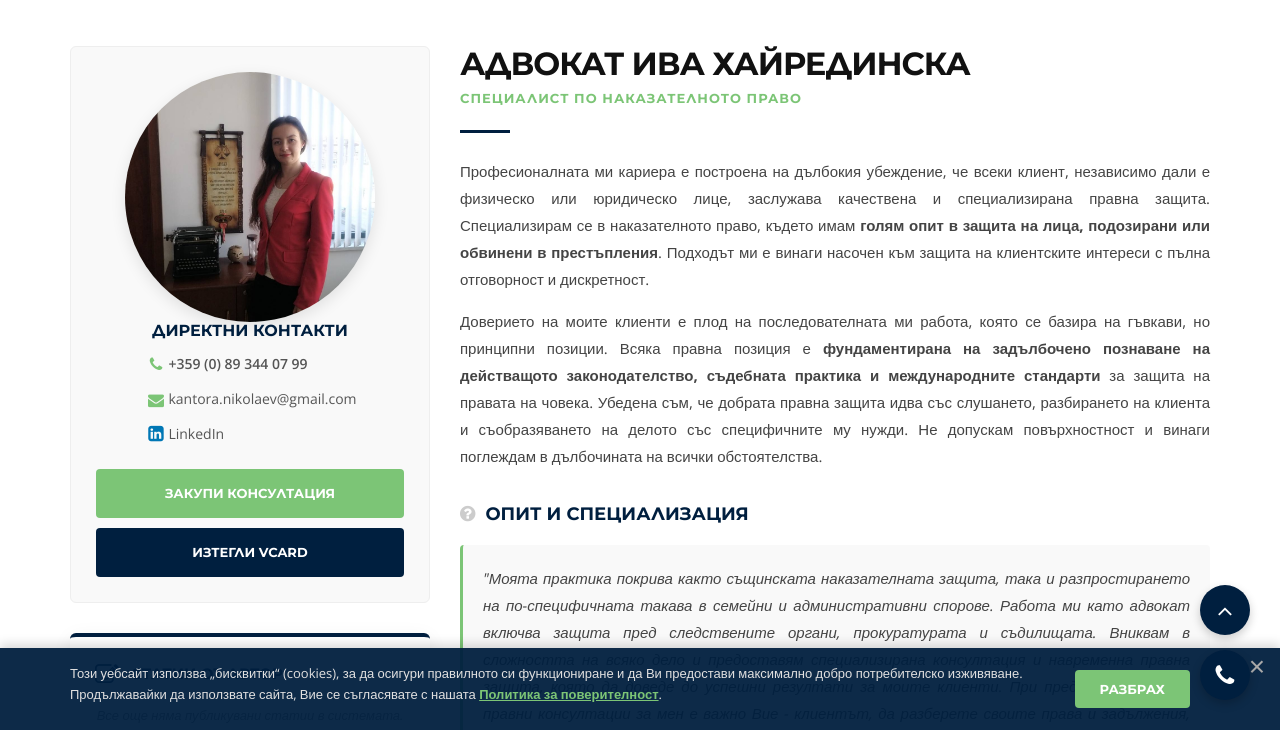
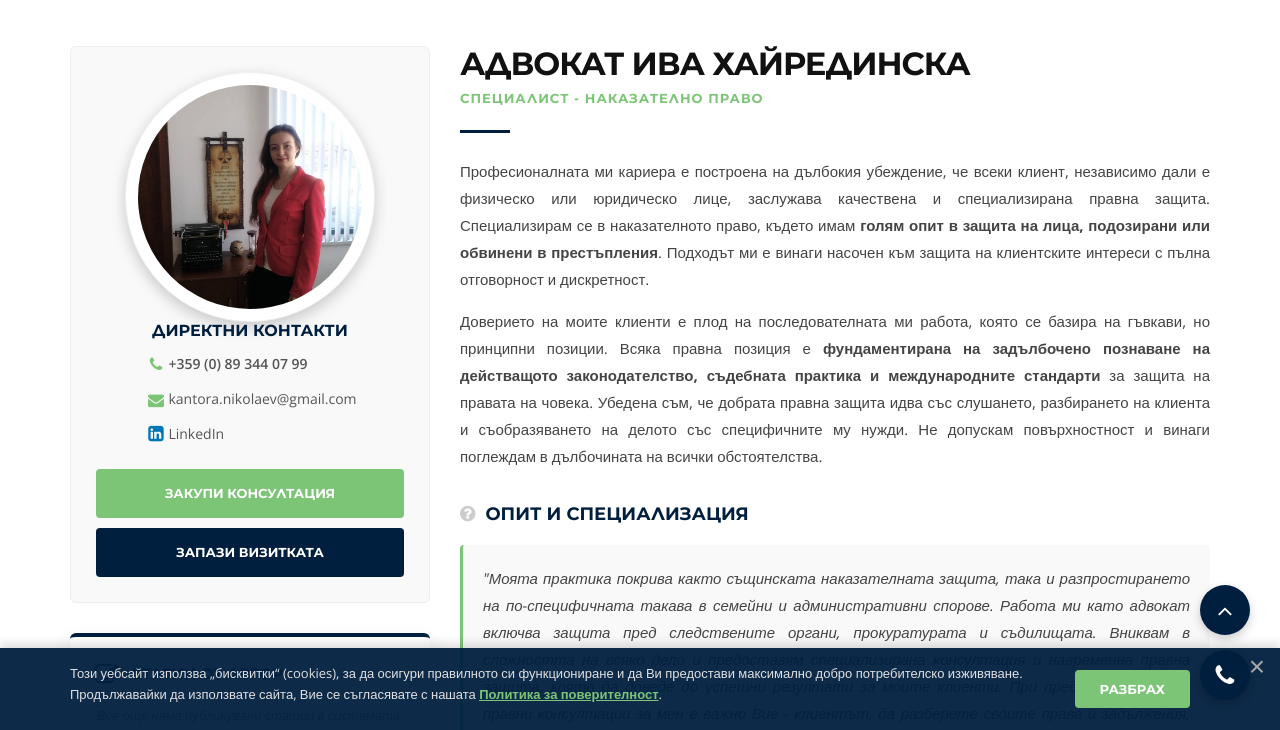
Before and after one commit to NikolaiNikolaev/law-page, a Jekyll site: the page built from kolektiv/advokat-iva-hairedinska.html, in a window 1280 px wide and 900 px high, scrolled down 384 px, cut to the strip 170-900 px from the top of the window. Built offline with Jekyll 4.4.1, drawn with Linux system fonts in a browser that asks for light colours.

Commit message:
Update advokat-iva-hairedinska.html

```diff
--- a/kolektiv/advokat-iva-hairedinska.html
+++ b/kolektiv/advokat-iva-hairedinska.html
@@ -52,7 +52,7 @@
                 <div class="col-md-4 col-sm-5" style="margin-bottom: 30px;">
 
                     <div style="background: #f9f9f9; padding: 25px; border-radius: 6px; border: 1px solid #eee; text-align: center; margin-bottom: 30px;">
-                        <img src="../img/advokat-iva-hairedinska.jpg" alt="Адвокат Ива Хайрединска" style="width: 100%; max-width: 250px; border-radius: 50%; box-shadow: 0 5px 15px rgba(0,0,0,0.1);">
+                        <img src="../img/advokat-iva-hairedinska.jpg" alt="Адвокат Ива Хайрединска" style="width: 100%; max-width: 250px; border-radius: 50%; box-shadow: 0 5px 15px rgba(0,0,0,0.2); padding: 12px; background: #ffffff; border: 1px solid #f0f0f0; box-sizing: border-box;">
 
                         <h3 style="font-size: 16px; color: #001F3F; margin-bottom: 15px; font-weight: 700; text-transform: uppercase; text-align: center;">Директни контакти</h3>
 
@@ -73,7 +73,7 @@
 
                         <div style="display: flex; flex-direction: column; gap: 10px;">
                             <a href="../index.html#contact" class="link" style="width: 100%; text-align: center; padding: 12px 0; font-size: 13px; margin: 0; background: #7cc576; border-color: #7cc576; color: white; text-decoration: none; border-radius: 4px; font-weight: 600; transition: all 0.3s;">ЗАКУПИ КОНСУЛТАЦИЯ</a>
-                            <a href="#" class="link" style="width: 100%; text-align: center; padding: 12px 0; font-size: 13px; margin: 0; background: #001F3F; border-color: #001F3F; color: white; text-decoration: none; border-radius: 4px; font-weight: 600; transition: all 0.3s;">ИЗТЕГЛИ VCARD</a>
+                            <a href="Hairedinska.vcf" class="link" style="width: 100%; text-align: center; padding: 12px 0; font-size: 13px; margin: 0; background: #001F3F; border-color: #001F3F; color: white; text-decoration: none; border-radius: 4px; font-weight: 600; transition: all 0.3s;">ЗАПАЗИ ВИЗИТКАТА</a>
                         </div>
                     </div>
 
@@ -107,7 +107,7 @@
                 <div class="col-md-8 col-sm-7">
 
                     <h2 style="text-align: left; margin-bottom: 5px; font-size: 32px; color: #111;">Адвокат Ива Хайрединска</h2>
-                    <h4 style="color: #7cc576; font-family: 'Montserrat', sans-serif; text-transform: uppercase; font-size: 13px; margin-bottom: 25px; font-weight: 600; letter-spacing: 1px;">Специалист по наказателното право</h4>
+                    <h4 style="color: #7cc576; font-family: 'Montserrat', sans-serif; text-transform: uppercase; font-size: 13px; margin-bottom: 25px; font-weight: 600; letter-spacing: 1px;">Специалист - наказателно право</h4>
 
                     <div style="width: 50px; height: 3px; background: #001F3F; margin-bottom: 25px;"></div>
 
```
